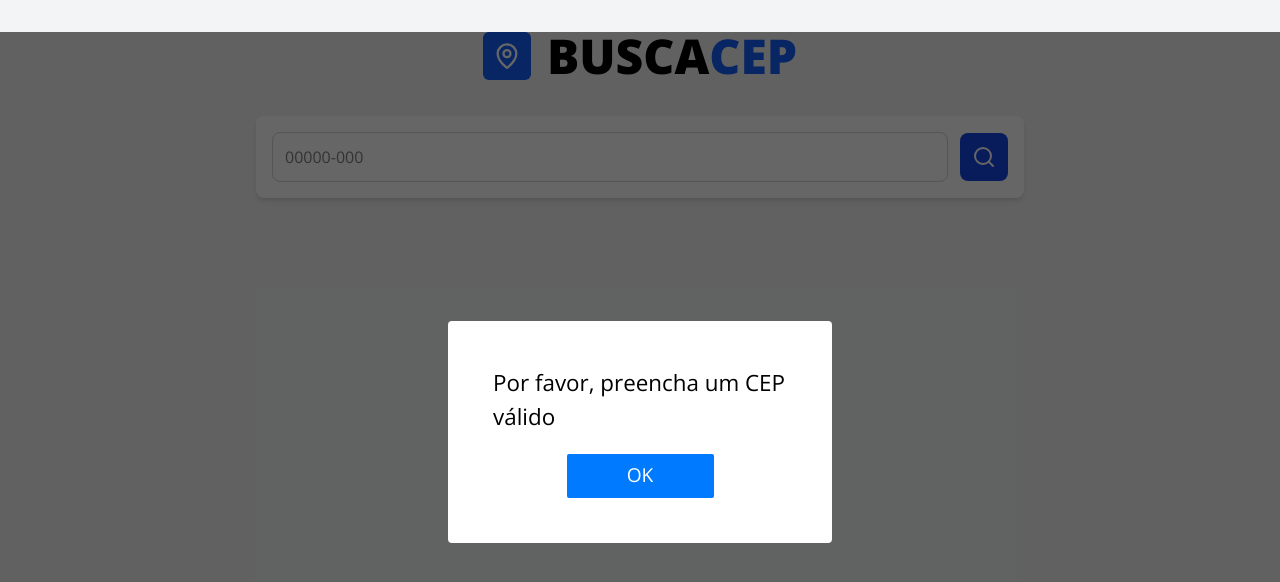
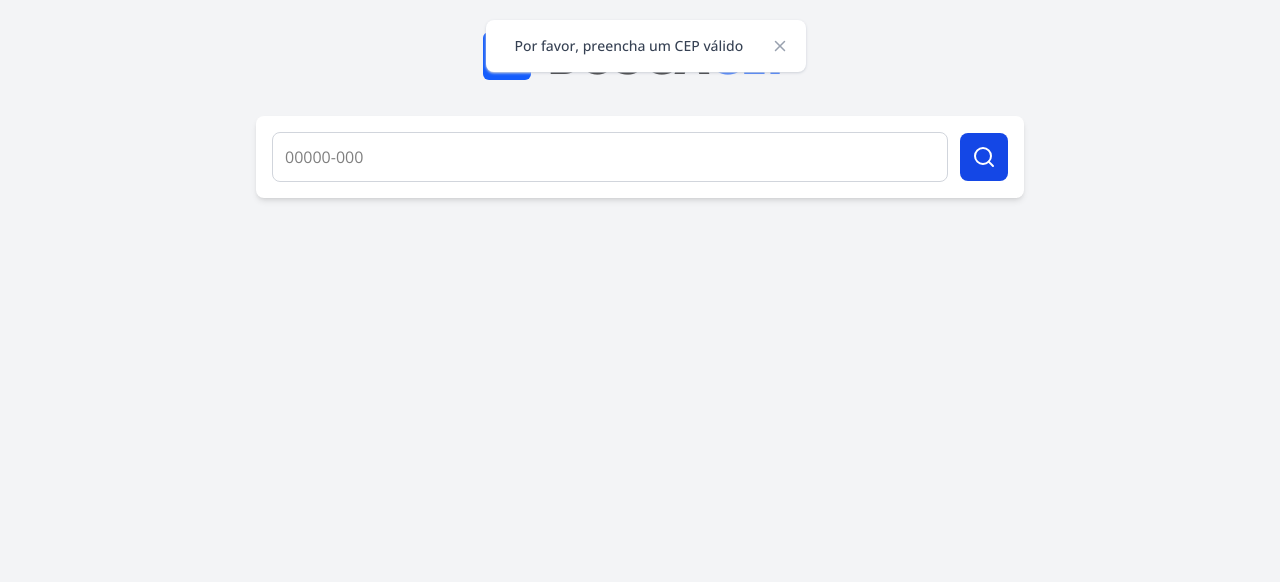
Before and after one commit to by-scottlucas/react-busca-cep, a React (Vite) app: page / in a window 1280 px wide. Both pictures are taken after a click on the button 984 px from the left and 161 px from the top of the page. Shown: the top 582 px of the page. Built offline with nearby package versions, Linux system fonts and the light colour scheme.

Commit message:
add Loading component, convert Modal to Toast, refactor useLocationByCep hook, create cepUtils, and refactor App component

```diff
--- a/index.html
+++ b/index.html
@@ -5,7 +5,7 @@
   <meta charset="UTF-8" />
   <link rel="icon" type="image/svg+xml" href="/vite.svg" />
   <meta name="viewport" content="width=device-width, initial-scale=1.0" />
-  <title>React Busca CEP</title>
+  <title>Busca CEP</title>
 </head>
 
 <body>
--- a/src/App.jsx
+++ b/src/App.jsx
@@ -1,100 +1,67 @@
 import './App.css';
 
-import { useState } from 'react';
+import { useEffect, useState } from 'react';
 
 import AddressCard from './components/AddressCard/AddressCard';
-import Modal from './components/Modal/Modal';
+import Loading from './components/Loading/Loading';
 import SearchBar from './components/SearchBar/SearchBar';
-import addressService from './services/addressService';
+import Toast from './components/Toast/Toast';
+import { useLocationByCep } from './hooks/useLocationByCep';
+import { formatCep } from './utils/cepUtils';
 
 export default function App() {
   const [cepInput, setCepInput] = useState("");
-  const [cepData, setCepData] = useState(null);
-  const [modalMessage, setModalMessage] = useState("");
-  const [showModal, setShowModal] = useState(false);
+  const [toastMessage, setToastMessage] = useState("");
 
-  const formatCep = (value) => {
-    const onlyNumbers = value.replace(/\D/g, "");
-    return onlyNumbers.replace(/(\d{5})(\d{3})/, "$1-$2");
-  };
-
-  const getCoordinatesFromAddress = async (address) => {
-    try {
-      const response = await fetch(
-        `https://nominatim.openstreetmap.org/search?format=json&q=${encodeURIComponent(address)}&limit=1`
-      );
-      const data = await response.json();
-
-      if (data && data.length > 0) {
-        return {
-          lat: parseFloat(data[0].lat),
-          lng: parseFloat(data[0].lon),
-        };
-      }
-      return null;
-    } catch (error) {
-      console.error("Erro ao buscar coordenadas:", error);
-      return null;
-    }
-  };
-
-  const handleSearch = async () => {
-    if (!cepInput) {
-      setModalMessage("Por favor, preencha um CEP válido");
-      setShowModal(true);
-      return;
-    }
-
-    try {
-      const data = await addressService.fetchAddressByCep(cepInput);
-
-      if (data.erro) {
-        setModalMessage("CEP não encontrado");
-        setShowModal(true);
-        return;
-      }
-
-      const addressString = `${data.logradouro || ""}, ${data.bairro || ""}, ${data.localidade || ""} - ${data.uf}, ${data.cep}`;
-      const coordinates = await getCoordinatesFromAddress(addressString);
-
-      setCepData({
-        ...data,
-        coordinates,
-      });
-
-      setCepInput("");
-    } catch (error) {
-      console.error("Erro ao buscar o CEP:", error);
-      setModalMessage("Erro ao buscar o CEP");
-      setShowModal(true);
-    }
-  };
+  const { cepData, error, loading, fetchCepData } = useLocationByCep();
 
   const handleInputChange = (event) => {
     setCepInput(formatCep(event.target.value));
   };
 
-  const closeModal = () => {
-    setShowModal(false);
-    setModalMessage("");
+  const handleSearch = () => {
+    if (!cepInput) {
+      setToastMessage("Por favor, preencha um CEP válido");
+      return;
+    }
+    setToastMessage("");
+    fetchCepData(cepInput);
   };
+
+  const handleCloseToast = () => {
+    setToastMessage("");
+  };
+
+  useEffect(() => {
+    if (error) {
+      setToastMessage(error);
+    }
+  }, [error]);
 
   return (
     <main className="app-container">
       <SearchBar
         cep={cepInput}
+        onCepChange={handleInputChange}
         onSearch={handleSearch}
-        onCepChange={handleInputChange}
       />
 
-      {cepData && (
-        <AddressCard cepData={cepData} />
+      {loading && (
+        <div className="mt-36">
+          <Loading />
+        </div>
       )}
 
-      <Modal show={showModal}>
-        <h3>{modalMessage}</h3>
-        <button onClick={closeModal}>OK</button>
-      </Modal>
+      {toastMessage && (
+        <Toast
+          message={toastMessage}
+          onClose={handleCloseToast}
+        />
+      )}
+
+      {cepData && !loading &&
+        <AddressCard cepData={cepData} />
+      }
     </main>
   );
 }
--- /dev/null
+++ b/src/components/Loading/Loading.css
@@ -0,0 +1,16 @@
+@import "tailwindcss";
+
+.loading{
+    @apply flex flex-col items-center;
+}
+
+.loading__spinner {
+    @apply rounded-full border-blue-500 border-t-blue-700
+    animate-spin mb-2 aspect-square md:border-4 lg:w-12 lg:h-12 lg:border-8;;
+}
+
+@keyframes spin {
+    to {
+        transform: rotate(360deg);
+    }
+}
--- /dev/null
+++ b/src/components/Loading/Loading.jsx
@@ -0,0 +1,24 @@
+import './Loading.css';
+
+import PropTypes from 'prop-types';
+
+export default function Loading({ size = 40, border = 6 }) {
+    return (
+        <div className="loading" role="status" aria-live="polite">
+            <div
+                aria-hidden="true"
+                className={`loading__spinner`}
+                style={{
+                    width: `${size}px`,
+                    height: `${size}px`,
+                    borderWidth: `${border}px`
+                }}
+            />
+        </div>
+    );
+}
+
+Loading.propTypes = {
+    size: PropTypes.number,
+    border: PropTypes.number,
+};
--- a/src/components/Modal/Modal.css
+++ /dev/null
@@ -1,83 +0,0 @@
-.modal-overlay {
-    position: fixed;
-    width: 100%;
-    height: 100%;
-    display: flex;
-    justify-content: center;
-    align-items: center;
-    background-color: rgba(0, 0, 0, .6);
-    z-index: 9999999999;
-}
-
-.modal-box {
-    display: flex;
-    align-items: center;
-    justify-content: center;
-    width: 80%;
-    border-radius: 4px;
-    background-color: white;
-}
-
-.modal-content {
-    padding: 25px;
-    display: flex;
-    align-items: center;
-    flex-direction: column;
-    justify-content: center;
-}
-
-.modal h3 {
-    text-align: center;
-    margin-top: 0;
-}
-
-.modal-box button {
-    margin-top: 20px;
-    cursor: pointer;
-    color: #FFF;
-    border: none;
-    height: 45px;
-    width: 100%;
-    border-radius: 2px;
-    background-color: #007bff;
-}
-
-.modal-box button:hover {
-    background-color: #b30000;
-}
-
-@media screen and (min-width:768px) {
-    .modal-box {
-        height: 240px;
-    }
-
-    .modal-box h3 {
-        font-size: 2rem;
-    }
-
-    .modal-box button {
-        width: 50%;
-        height: 64px;
-        font-size: 1.4rem;
-        margin-top: 24px;
-    }
-}
-
-@media screen and (min-width:1024px) {
-    .modal-box {
-        width: 30%;
-        padding: 20px;
-        height: max-content;
-    }
-
-    .modal-box h3 {
-        font-size: 1.4rem;
-    }
-
-    .modal-box button {
-        width: 50%;
-        height: 44px;
-        font-size: 1.2rem;
-        margin-top: 20px;
-    }
-}
--- a/src/components/Modal/Modal.jsx
+++ /dev/null
@@ -1,13 +0,0 @@
-import './Modal.css';
-
-export default function Modal({ show, children }) {
-  if (!show) return null;
-
-  return (
-    <div className="modal-overlay">
-      <div className="modal-box">
-        <div className="modal-content">{children}</div>
-      </div>
-    </div>
-  );
-}
--- /dev/null
+++ b/src/components/Toast/Toast.css
@@ -0,0 +1,13 @@
+@import "tailwindcss";
+
+.toast {
+  @apply absolute top-5 left-[38%] flex items-center w-full max-w-xs p-4 text-gray-700 bg-white rounded-lg shadow-sm shadow-gray-300;
+}
+
+.toast__message {
+  @apply ms-3 text-sm font-medium;
+}
+
+.toast__button {
+  @apply ms-auto -mx-1.5 -my-1.5 bg-white text-gray-400 hover:text-gray-900 rounded-lg focus:ring-2 focus:ring-gray-300 p-1.5 hover:bg-gray-100 inline-flex items-center justify-center h-8 w-8 transition-all ease-in-out duration-300;
+}
--- /dev/null
+++ b/src/components/Toast/Toast.jsx
@@ -0,0 +1,25 @@
+import './Toast.css';
+
+import { X } from 'lucide-react';
+import PropTypes from 'prop-types';
+
+export default function Toast({ message, onClose }) {
+  return (
+    <div id="toast-default" className="toast" role="alert">
+      <span className="toast__message">{message}</span>
+      <button
+        type="button"
+        className="toast__button"
+        aria-label="Close"
+        onClick={onClose}
+      >
+        <X size={18} />
+      </button>
+    </div>
+  );
+}
+
+Toast.propTypes = {
+  message: PropTypes.string.isRequired,
+  onClose: PropTypes.func.isRequired,
+};
--- a/src/hooks/useLocationByCep.js
+++ b/src/hooks/useLocationByCep.js
@@ -1,48 +1,49 @@
-import { useState, useEffect } from "react";
-import addressService from "../services/addressService";
+import { useState } from 'react';
 
-export function useLocationByCep(cep) {
-  const [coordinates, setCoordinates] = useState(null);
+import { fetchAddressByCep, fetchCoordinatesByAddress } from '../services/addressService';
+
+export function useLocationByCep() {
+  const [cepData, setCepData] = useState(null);
   const [error, setError] = useState(null);
   const [loading, setLoading] = useState(false);
 
-  useEffect(() => {
-    if (!cep) return;
+  const fetchCepData = async (cepInput) => {
+    const cleanCep = cepInput.replace(/\D/g, "");
+    if (cleanCep.length !== 8) {
+      setError("Por favor, insira um CEP válido.");
+      setCepData(null);
+      return;
+    }
 
-    async function getLocation() {
     setLoading(true);
     setError(null);
 
     try {
-        const addressData = await addressService.fetchAddressByCep(cep);
+      const addressData = await fetchAddressByCep(cleanCep);
 
       if (addressData.erro) {
         setError("CEP não encontrado.");
+        setCepData(null);
         return;
       }
 
-        const address = `${addressData.logradouro}, ${addressData.bairro}, ${addressData.localidade} - ${addressData.uf}`;
-        const coordsData = await addressService.fetchCoordinatesByAddress(address);
+      const addressString = `${addressData.logradouro}, ${addressData.bairro}, ${addressData.localidade} - ${addressData.uf}`;
+      const coordsData = await fetchCoordinatesByAddress(addressString);
 
-        if (coordsData.length === 0) {
-          setError("Endereço não encontrado.");
-          return;
-        }
+      const coordinates =
+        coordsData.length > 0
+          ? { lat: parseFloat(coordsData[0].lat), lng: parseFloat(coordsData[0].lon) }
+          : null;
 
-        setCoordinates({
-          latitude: parseFloat(coordsData[0].lat),
-          longitude: parseFloat(coordsData[0].lon),
-        });
+      setCepData({ ...addressData, coordinates });
     } catch (err) {
       console.error(err);
       setError("Erro ao buscar informações.");
+      setCepData(null);
     } finally {
       setLoading(false);
     }
+  };
+
+  return { cepData, error, loading, fetchCepData };
 }
-
-    getLocation();
-  }, [cep]);
-
-  return { coordinates, error, loading };
-}
--- /dev/null
+++ b/src/utils/cepUtils.js
@@ -0,0 +1,4 @@
+export const formatCep = (value) => {
+  const onlyNumbers = value.replace(/\D/g, "");
+  return onlyNumbers.replace(/(\d{5})(\d{3})/, "$1-$2");
+};
```
Also changed, not shown: src/services/addressService.js (+26 -18 lines). Lines whose indentation alone changed are shown as unchanged.
